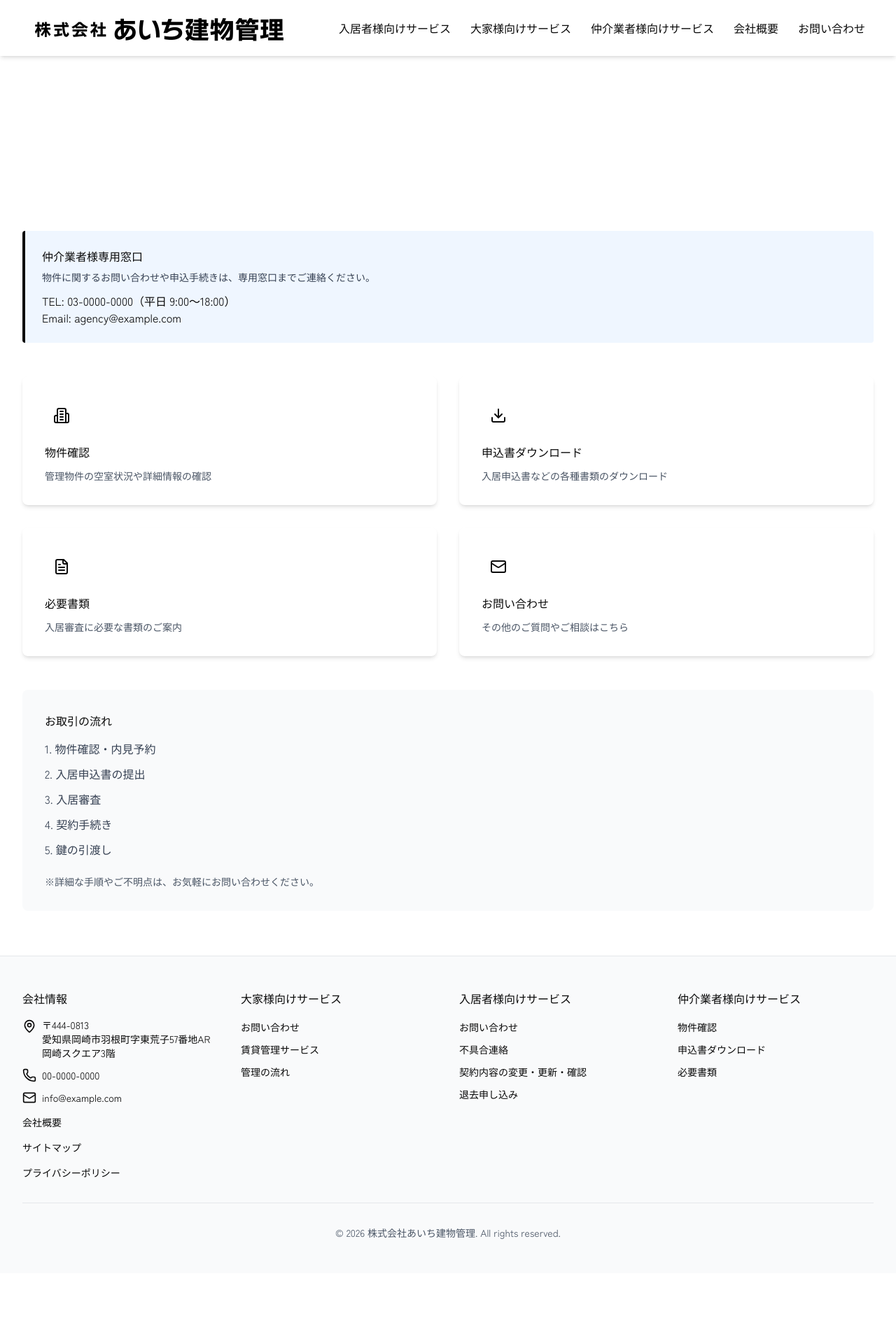
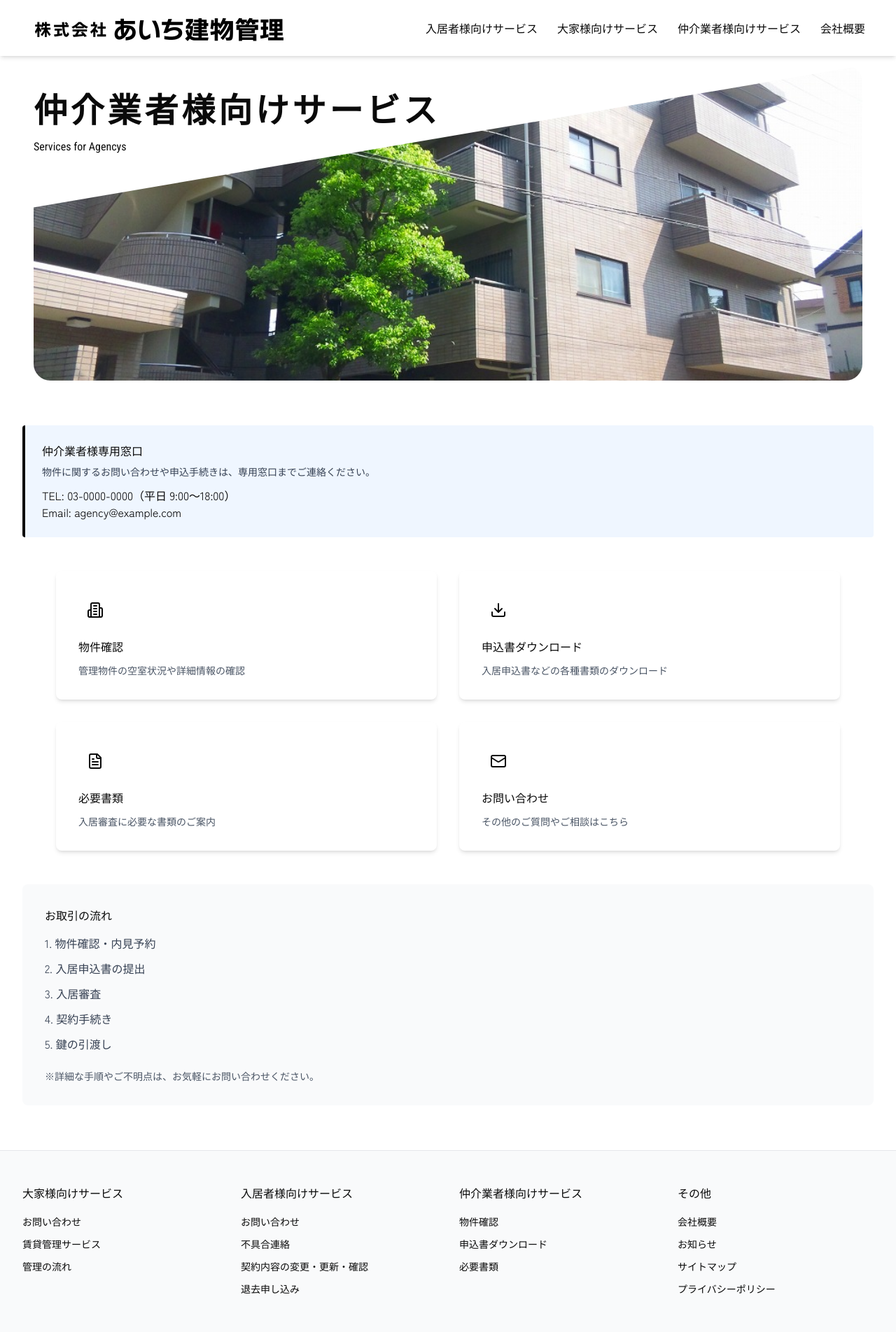
Before and after one commit to taym0606/aichi-tatemono, a React (Vite) app: page /agency in a window 1280 px wide. Shown: the top 1904 px of the page at 70% size. Before the commit the page ends 1820 px from the top, so only its background shows below. Built offline with nearby package versions, Linux system fonts and the light colour scheme.

Commit message:
design-add

```diff
--- a/src/app/components/Footer.tsx
+++ b/src/app/components/Footer.tsx
@@ -7,38 +7,6 @@ export function Footer() {
       <div className="max-w-7xl mx-auto px-4 sm:px-6 lg:px-8 py-12">
         <div className="grid grid-cols-2 lg:grid-cols-4 gap-8">
           {/* 会社情報 */}
-          <div>
-            <h3 className="mb-4">会社情報</h3>
-            <div className="space-y-3">
-              <div className="flex items-start space-x-2">
-                <MapPin className="h-5 w-5 text-primary shrink-0 mt-0.5" />
-                <p className="text-sm">〒444-0813<br />愛知県岡崎市羽根町字東荒子57番地AR岡崎スクエア3階</p>
-              </div>
-              <div className="flex items-center space-x-2">
-                <Phone className="h-5 w-5 text-primary shrink-0" />
-                <p className="text-sm">00-0000-0000</p>
-              </div>
-              <div className="flex items-center space-x-2">
-                <Mail className="h-5 w-5 text-primary shrink-0" />
-                <p className="text-sm">info@example.com</p>
-              </div>
-              <div>
-                <Link to="/company" className="text-sm hover:text-primary transition-colors">
-                  会社概要
-                </Link>
-              </div>
-              <div>
-                <Link to="/sitemap" className="text-sm hover:text-primary transition-colors">
-                  サイトマップ
-                </Link>
-              </div>
-              <div>
-                <Link to="/privacy" className="text-sm hover:text-primary transition-colors">
-                  プライバシーポリシー
-                </Link>
-              </div>
-            </div>
-          </div>
 
           {/* リンク集 1 */}
           <div>
@@ -110,7 +78,51 @@ export function Footer() {
               </li>
             </ul>
           </div>
+
+          {/* リンク集 4 */}
+          <div>
+            <a className="mb-4 " >その他</a>
+            <ul className="space-y-2 mt-4">
+              <li>
+                <Link to="/coporate" className="text-sm hover:text-primary transition-colors">
+                  会社概要
+                </Link>
+              </li>
+              <li>
+                <Link to="/news" className="text-sm hover:text-primary transition-colors">
+                  お知らせ
+                </Link>
+              </li>
+              <li>
+                <Link to="/sitemap" className="text-sm hover:text-primary transition-colors">
+                  サイトマップ
+                </Link>
+              </li>
+              <li>
+                <Link to="/privacy" className="text-sm hover:text-primary transition-colors">
+                  プライバシーポリシー
+                </Link>
+              </li>
+            </ul>
+          </div>
         </div>
+      </div>
+      <div className='px-4 sm:px-6 lg:px-8 '>
+        <h3 className="mb-4 ">会社情報</h3>
+          <div className="space-y-3">
+            <div className="flex items-start space-x-2">
+              <MapPin className="h-5 w-5 text-primary shrink-0 mt-0.5" />
+              <p className="text-sm">〒444-0813<br />愛知県岡崎市羽根町字東荒子57番地AR岡崎スクエア3階</p>
+            </div>
+            <div className="flex items-center space-x-2">
+              <Phone className="h-5 w-5 text-primary shrink-0" />
+              <p className="text-sm">00-0000-0000</p>
+            </div>
+            <div className="flex items-center space-x-2">
+              <Mail className="h-5 w-5 text-primary shrink-0" />
+              <p className="text-sm">info@example.com</p>
+            </div>
+      </div>
 
         {/* Copyright */}
         <div className="mt-8 pt-8 border-t border-gray-200">
--- a/src/app/components/Header.tsx
+++ b/src/app/components/Header.tsx
@@ -16,7 +16,6 @@ export function Header() {
     {name: '大家様向けサービス',href: '/owner',},
     {name: '仲介業者様向けサービス',href: '/agency',},
     {name: '会社概要' ,href: '/company',},
-    {name: 'お問い合わせ',href:'/contact'}
   ];
   const location = useLocation();
   const [showHeader, setShowHeader] = useState(true);
@@ -56,7 +55,7 @@ useEffect(() => {
           </Link>
 
           {/* Desktop Navigation */}
-          <nav className="hidden lg:flex items-center space-x-1 xl:-ml-96 lg:-ml-64">
+          <nav className="hidden lg:flex items-center space-x-1 xl:-ml-96 lg:-ml-82">
             {navigation.map((item) => (
               <div
                 key={item.name}
@@ -66,12 +65,12 @@ useEffect(() => {
               >
                 {item.children ? (
                   <>
-                    <button className="flex items-center px-3 py-2 hover:text-primary transition-colors">
+                    <button className="flex items-center px-3 py-2 hover:text-primary transition-colors ">
                       {item.name}
                       <ChevronDown className="ml-1 h-4 w-4" />
                     </button>
                     {openDropdown === item.name && (
-                      <div className="absolute left-0 mt-0 w-56 bg-white shadow-lg rounded-md overflow-hidden">
+                      <div className=" absolute left-0 mt-0 w-56 bg-white shadow-lg rounded-md overflow-hidden">
                         {item.children.map((child) => (
                           <Link
                             key={child.name}
--- a/src/app/pages/ContactForm.tsx
+++ b/src/app/pages/ContactForm.tsx
@@ -3,12 +3,13 @@ import { Send } from 'lucide-react';
 
 interface ContactFormProps {
   title: string;
-  category: string;
+  category: "owner" | "tenant" | "corporate";
 }
 
 export function ContactForm({ title, category }: ContactFormProps) {
   const [formData, setFormData] = useState({
     name: '',
+    companyname:'',
     email: '',
     phone: '',
     subject: '',
@@ -46,17 +47,18 @@ export function ContactForm({ title, category }: ContactFormProps) {
           </p>
         </div>
 
+
         <form onSubmit={handleSubmit} className="space-y-6">
           <div>
-            <label htmlFor="name" className="block mb-2">
+            <label htmlFor="companyname" className="block mb-2">
               氏名 <span className="text-red-500">*</span>
             </label>
             <input
               type="text"
-              id="name"
-              name="name"
+              id="companyname"
+              name="companyname"
               required
-              value={formData.name}
+              value={formData.companyname}
               onChange={handleChange}
               className="w-full px-4 py-3 border border-gray-300 rounded-lg focus:outline-none focus:ring-2 focus:ring-primary"
             />
--- a/src/app/pages/agency/AgencyIndex.tsx
+++ b/src/app/pages/agency/AgencyIndex.tsx
@@ -31,13 +31,22 @@ export function AgencyIndex() {
 
   return (
     <div className="header-margin">
-      <div className="bg-primary text-white py-16">
-        <div className="max-w-7xl mx-auto px-4 sm:px-6 lg:px-8">
-          <h1 className="text-white mb-4">仲介業者様向けサービス</h1>
-          <p className="text-lg opacity-90">
-            スムーズなお取引のためのサポートを提供しています
-          </p>
-        </div>
+      <div className="flex flex-col justify-center pt-12 lg:order-2 order-1 px-6 lg:px-12">
+
+            {/* キャッチコピー */}
+            <h1 className="z-15 text-3xl md:text-5xl font-bold text-primary leading-12 lg:leading-18 mb-2 tracking-widest">
+              仲介業者様向けサービス
+            </h1>
+
+            {/* 英語コピー */}
+            <p className="text-primary  text-md mb-8 z-15 en">
+              Services for Agencys
+            </p>
+
+            {/* 画像 */}
+            <div className="relative rounded-3xl overflow-hidden -mt-20 lg:-mt-40 h-[450px] z-10">
+            <img src="./img/mansion047.jpg" alt="建物" className={`absolute inset-0 w-full h-full object-cover clip-roof-firstview`}/>
+            </div>
       </div>
 
       <div className="max-w-7xl mx-auto px-4 sm:px-6 lg:px-8 py-16">
@@ -52,7 +61,7 @@ export function AgencyIndex() {
           </p>
         </div>
 
-        <div className="grid grid-cols-1 md:grid-cols-2 gap-8 mb-12">
+        <div className="grid grid-cols-1 md:grid-cols-2 gap-8 mb-12 px-12">
           {services.map((service, index) => (
             <Link
               key={index}
--- a/src/app/pages/company/CompanyIndex.tsx
+++ b/src/app/pages/company/CompanyIndex.tsx
@@ -48,7 +48,7 @@ export function CompanyIndex() {
 
             {/* 英語コピー */}
             <p className="text-primary  text-md mb-8 z-15 en">
-              Services for residents
+              Company Profile
             </p>
 
             {/* 画像 */}
@@ -59,7 +59,7 @@ export function CompanyIndex() {
 
       {/* 経営理念 */}
       <div className="absolute  w-full h-full pb-16 z-1"> </div>
-      <section className="relative  -mt-170 lg:-mt-145  pt-120 pb-120 lg:ml-6 mr-0 z-20">
+      <section className="relative  -mt-145  pt-120 pb-120 lg:ml-6 mr-0 z-20">
       <div className="relative   max-w-7xl mx-auto px-4 text-center pt-40">
         {/* タイトル */}
       <div className="flex flex-col items-center">
@@ -69,7 +69,7 @@ export function CompanyIndex() {
           className="w-[60px] mb-6"
         />
 
-        <h2 className="text-3xl font-bold text-primary mb-24">
+        <h2 className="text-3xl font-bold text-primary mb-12">
           経営理念
         </h2>
       </div>
--- a/src/app/pages/tenant/TenantIndex.tsx
+++ b/src/app/pages/tenant/TenantIndex.tsx
@@ -40,7 +40,7 @@ export function TenantIndex() {
 
             {/* 英語コピー */}
             <p className="text-primary  text-md mb-8 z-15 en">
-              Services for residents
+              Services for Residents
             </p>
 
             {/* 画像 */}
```
Also changed, not shown: src/app/pages/Home.tsx (+7 -7 lines), src/app/pages/owner/OwnerIndex.tsx (+24 -23 lines), src/styles/index.css.
